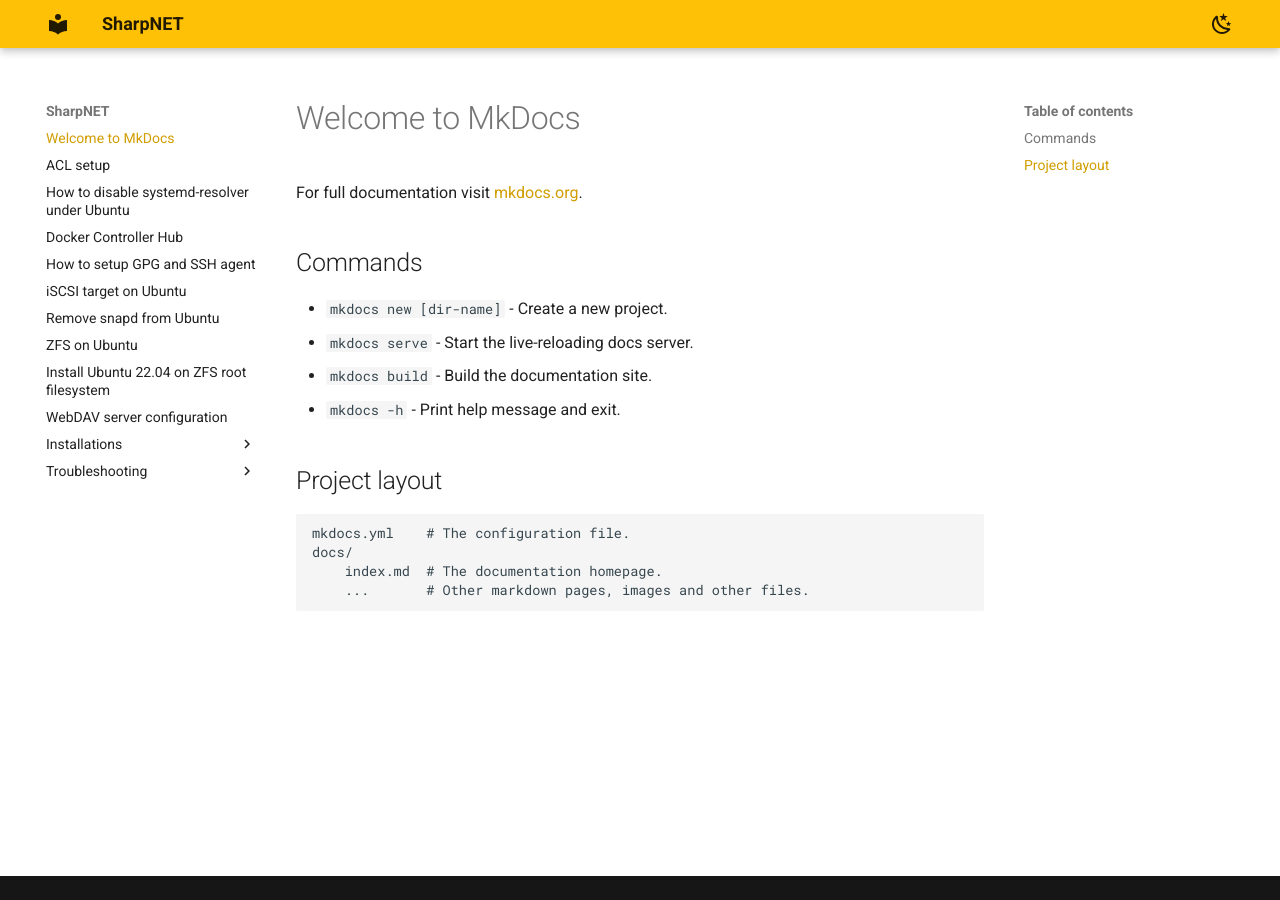
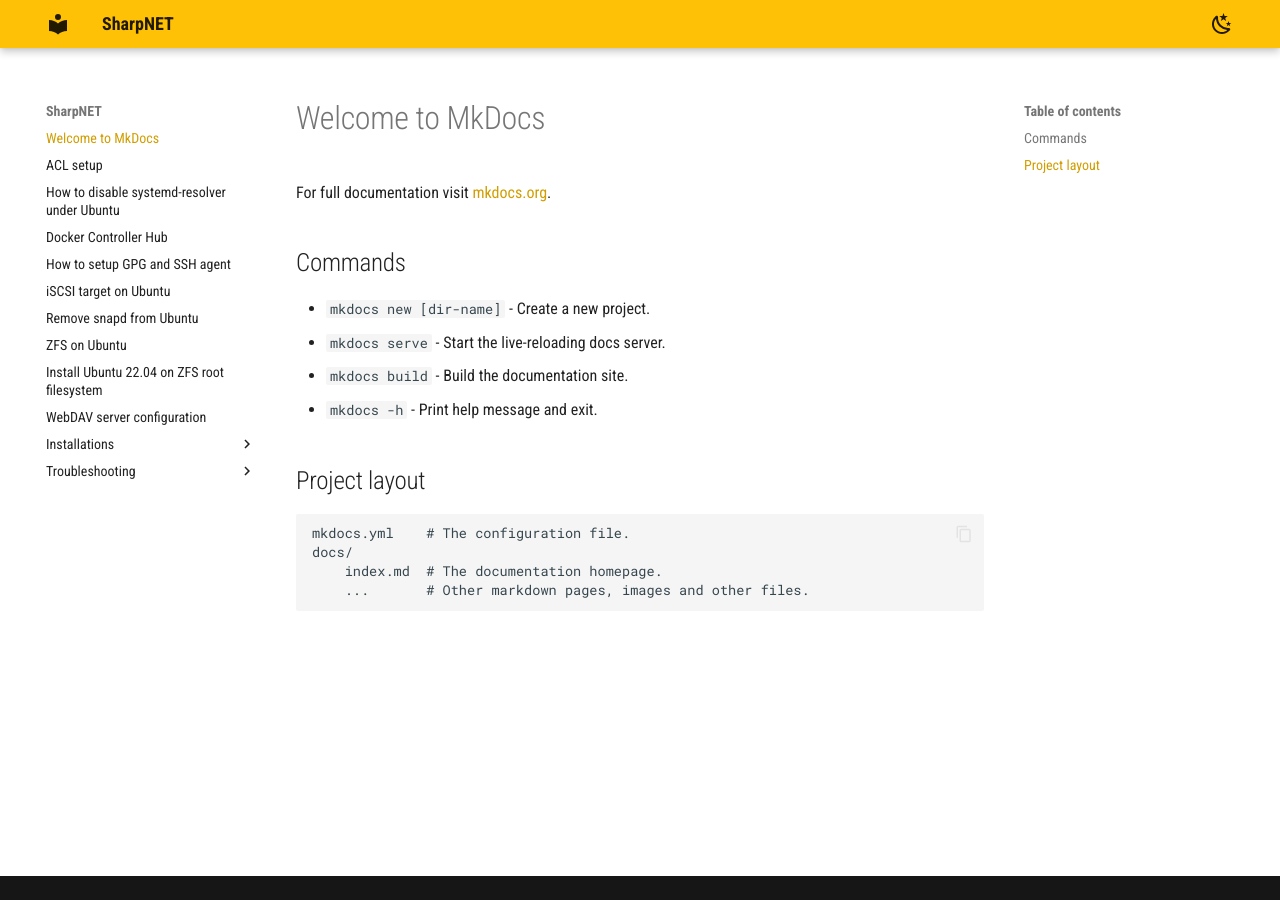
Before and after one commit to atraides/sharpnet-docs, an MkDocs documentation site: the page built from docs/index.md, in a window 1280 px wide. Built offline with MkDocs 1.6.1 and Material for MkDocs 9.7.7, drawn with Linux system fonts in a browser that asks for light colours.

Commit message:
chg: minor theme changes

```diff
--- a/mkdocs.yml
+++ b/mkdocs.yml
@@ -37,7 +37,7 @@ theme:
 
   # Font settings
   font:
-    text: Roboto
+    text: "Roboto Condensed"
     code: "Roboto Mono"
 
   # Reading direction left-to-right
@@ -62,8 +62,9 @@ theme:
         name: Switch to light mode
       primary: amber
       accent: deep orange
-  # features:
-  #   - header.autohide
+  features:
+    - header.autohide
+    - content.code.copy
 extra:
   generator: false
 markdown_extensions:
@@ -78,6 +79,7 @@ markdown_extensions:
   - pymdownx.tilde
   - pymdownx.highlight:
       anchor_linenums: true
+  - pymdownx.inlinehilite
   - pymdownx.superfences
   - pymdownx.keys
   - pymdownx.smartsymbols
```
